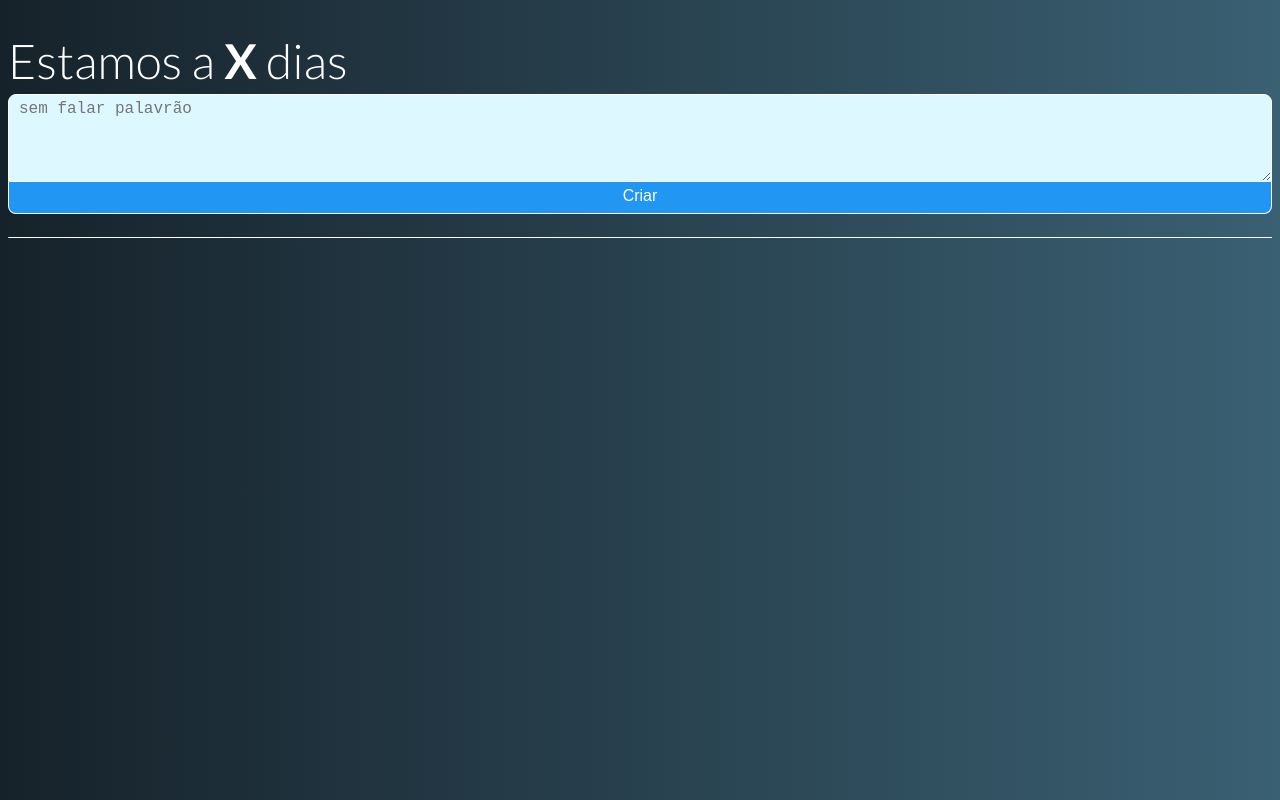
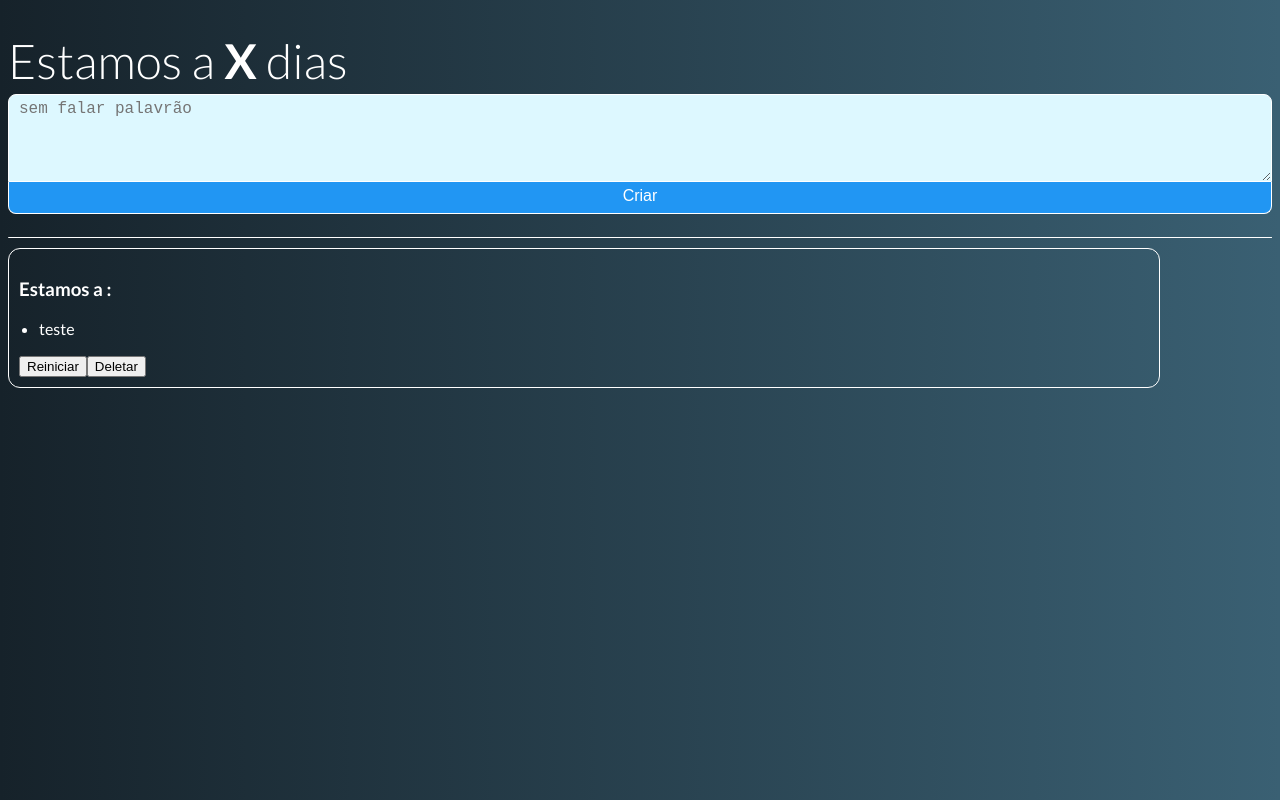
Before and after one commit to jefersonmatheusx/Estamos-a-X-dias, a Vue app: page / in a window 1280 px wide. Built offline with nearby package versions, Linux system fonts and the light colour scheme.

Commit message:
feat: create a individual component to Board

```diff
--- /dev/null
+++ b/src/components/Board.vue
@@ -0,0 +1,64 @@
+<template >
+  <div class="boardItem">
+    <h3>Estamos a : <b>{{board.actualRange}}</b></h3>
+    <p class="subject">
+      {{ board.description }}
+    </p>
+
+    <button @click="mutableBoard.dateStart = new Date()">Reiniciar</button>
+    <button @click="removeBoard()">Deletar</button>
+  </div>
+</template>
+
+<script>
+import * as moment from "moment";
+
+export default {
+  props: ['board'],
+  data: function () {
+    return {
+      mutableBoard: this.board
+    }
+  },
+  created() {
+    setInterval(() => {
+      this.range();
+    }, 1000)
+  },
+  methods: {
+    range() {
+
+      const start = moment(this.board.dateStart);
+      const today = moment();
+      let textRange = ''
+      let { seconds, minutes, hours, days, months, years } = moment.duration(today.diff(start))._data
+      console.log({ seconds, minutes, hours, days, months, years })
+
+      // y + m + d
+      // m + d
+      // d + h
+
+      // --- hours range
+      // h + +min + seg
+      // m  + seg
+      // seg
+      textRange = seconds + ' segundos'
+
+      this.mutableBoard.actualRange = textRange;
+    },
+    removeBoard() {
+      this.$emit('removeBoard')
+    }
+  },
+}
+</script>
+
+<style>
+.boardItem {
+  padding: 10px;
+  border: 1px solid;
+  border-radius: 12px;
+  margin: 10px 0;
+  overflow-wrap: break-word;
+}
+</style>
--- a/src/components/BoardCreation.vue
+++ b/src/components/BoardCreation.vue
@@ -1,65 +1,60 @@
 <template>
   <div class="new-board">
     <span class="new-board-form">
-      <textarea
-        rows="2"
-        type="text"
-        name="description"
-        :placeholder="sample"
-        id=""
-        v-model="description"
-        class="description form-element"
-      />
+      <textarea rows="2" type="text" name="description" :placeholder="sample" id="" v-model="description"
+        class="description form-element" />
       <button @click="addBoard" class="form-element">Criar</button>
     </span>
-        <hr class='separator '/>
+    <hr class="separator" />
   </div>
 </template>
 
 <script>
-import * as moment from 'moment'
+import * as moment from "moment";
 export default {
   data: () => ({
-    description: '',
+    description: "",
     samples: [
-      'sem quebrar pratos',
-      'sem falar palavrão',
-      'comprometidos com o trabalho',
-      'sem atrasar as reuniões',
-      'sem brigar com o cachorro',
-      'sendo gentis com os vizinhos',
-      'praticando esportes',
+      "sem quebrar pratos",
+      "sem falar palavrão",
+      "comprometidos com o trabalho",
+      "sem atrasar as reuniões",
+      "sem brigar com o cachorro",
+      "sendo gentis com os vizinhos",
+      "praticando esportes",
     ],
   }),
   computed: {
     sample() {
-      return this.samples[Math.floor(Math.random() * this.samples.length)]
+      return this.samples[Math.floor(Math.random() * this.samples.length)];
     },
   },
   methods: {
     addBoard() {
-      const { description, $emit } = this
-      const objBoard = { description, maxDays: 0, dateStart: moment() }
-      $emit('addBoard', objBoard)
+      const { description, $emit } = this;
+      const objBoard = { description, maxDays: 0, dateStart: moment() };
+      $emit("addBoard", objBoard);
+      this.description = ""
     },
   },
-}
+};
 </script>
 
 <style>
 .new-board {
   position: sticky;
-  top: 5px ;
-  z-index:1
+  top: 5px;
+  z-index: 1;
 }
+
 .new-board-form {
   display: flex;
   text-align: center;
   /* width: 86vw; */
   flex-direction: column;
-   align-items: center;
+  align-items: center;
+}
 
-}
 .form-element {
   outline: none;
   font-size: 16px;
@@ -68,12 +63,14 @@ export default {
 
   box-sizing: border-box;
 }
+
 textarea.form-element {
   width: 100% !important;
   background: #ddf8ff;
   border-radius: 8px 8px 0 0;
   min-height: 88px;
 }
+
 button.form-element {
   border-top: none;
   background: #2196f3;
@@ -81,9 +78,10 @@ button.form-element {
   width: 100%;
   color: #fff;
 }
+
 hr.separator {
-    border-top: 1px solid white;
-    border-bottom: none;
-    margin-top: 23px;
+  border-top: 1px solid white;
+  border-bottom: none;
+  margin-top: 23px;
 }
 </style>
--- a/src/components/BoardGrid.vue
+++ b/src/components/BoardGrid.vue
@@ -1,78 +1,63 @@
 <template>
   <div class="board">
-    <h1 class="title"> Estamos a <b>X</b> dias </h1>
+    <h1 class="title">Estamos a <b>X</b> dias</h1>
     <CreateBoard class="creationForm" @addBoard="this.boards.push($event)" />
     <div class="boards">
-      <div
-        class="boardItem"
-        v-for="(board, index) in boards"
-        :key="board.description"
-      >
-        estamos a <b>{{ range(index) }}</b
-        >:
-        <p class="subject">
-          {{ board.description }}
-        </p>
-        <button @click="board.dateStart = new Date()">Reiniciar</button>
-        <button @click="removeBoard(index)">Deletar</button>
+      <div v-for="(b,i) in boards" :key="b.id">
+        <Board :board="b" @removeBoard="removeBoard(i)" />
       </div>
     </div>
   </div>
 </template>
 
 <script>
-import * as moment from 'moment'
-import CreateBoard from '@/components/BoardCreation'
+import CreateBoard from "@/components/BoardCreation";
+import Board from '@/components/Board'
 export default {
   components: {
     CreateBoard,
+    Board
   },
   data: () => ({
-    boards: [],
+    boards: [{
+      dateStart: new Date(), description: 'teste', maxDays: '', actualRange: ''
+    }],
   }),
   watch: {
     boards: {
+      handler() {
+        localStorage.setItem("myBoards", JSON.stringify(this.boards));
+      },
       deep: true,
-      handler() {
-        localStorage.setItem('myBoards', JSON.stringify(this.boards))
-      },
     },
   },
   created() {
-    const json = localStorage.getItem('myBoards')
-    const array = JSON.parse(json)
-    this.tasks = []
+    const json = localStorage.getItem("myBoards");
+    const array = JSON.parse(json);
+    this.tasks = [];
     if (Array.isArray(array)) {
-      this.boards = array
+      this.boards = array;
     }
   },
   methods: {
-    range(i) {
-      const references = {
-        minutes: 'minutos',
-        hours: 'horas',
-        days: 'dias',
-        months: 'meses',
-      }
-      let duration = 0
-      let range = ''
-      Object.keys(references)
-        .reverse()
-        .map((ref) => {
-          const start = moment(this.boards[i].dateStart)
-          const today = moment()
-          if (duration == 0) {
-            duration = today.diff(start, ref)
-            range = duration + ' ' + references[ref]
-          }
-        })
-      return range
-    },
+
     removeBoard(i) {
-      this.boards.splice(i, 1)
+      this.boards.splice(i, 1);
     },
   },
-}
+  // watch: {
+  //   timerCount: {
+  //     handler(value) {
+  //       if (value > 0) {
+  //         setTimeout(() => {
+  //           this.timerCount--;
+  //         }, 1000);
+  //       }
+  //     },
+  //     immediate: true, // This ensures the watcher is triggered upon creation
+  //   },
+  // }
+};
 </script>
 
 <style>
@@ -84,13 +69,6 @@ export default {
   /* height: 10vh; */
 }
 
-.boardItem {
-  padding: 10px;
-  border: 1px solid;
-  border-radius: 12px;
-  margin: 10px 0;
-  overflow-wrap: break-word;
-}
 .boards {
   display: block;
   position: relative;
@@ -98,10 +76,12 @@ export default {
   width: 90vw;
   z-index: 0;
 }
+
 .subject {
   display: list-item;
   margin: 4px 10px 17px 20px;
 }
+
 .title {
   margin-bottom: 5px;
   font-weight: 300;
```
